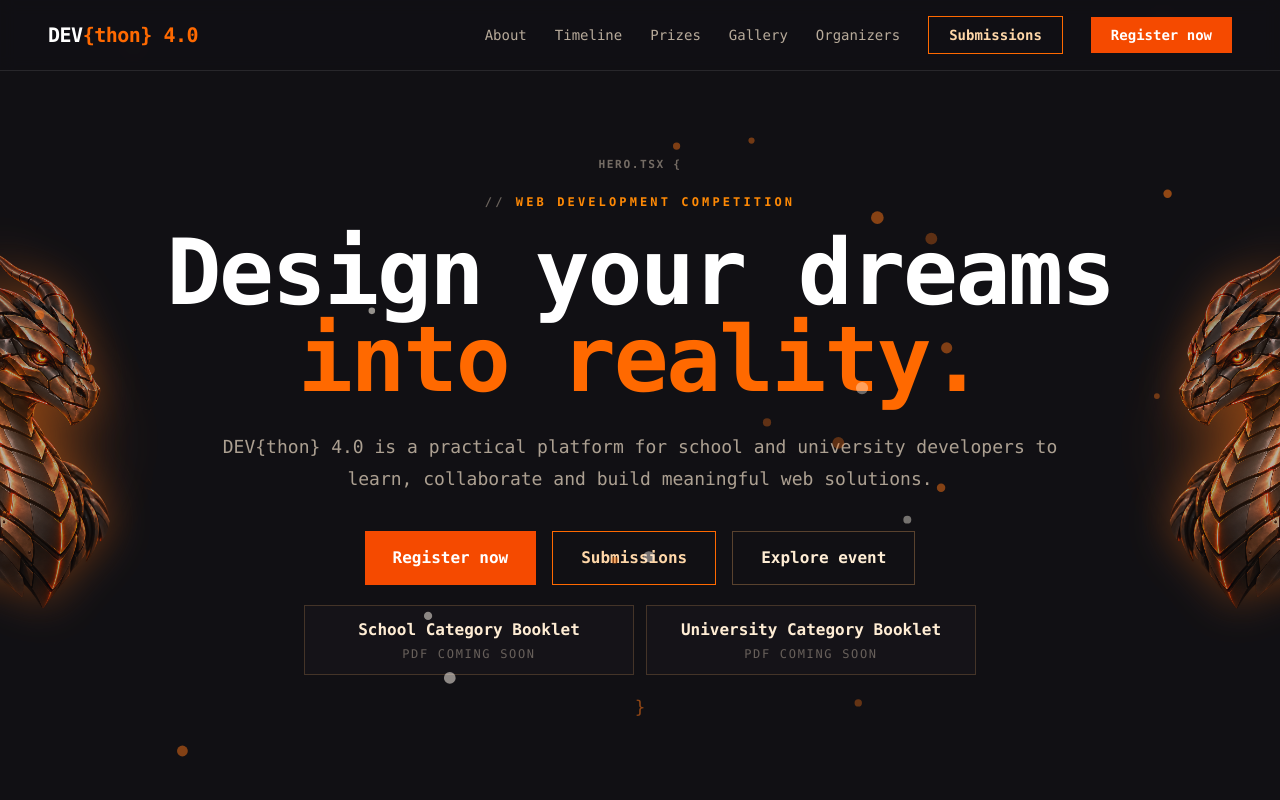
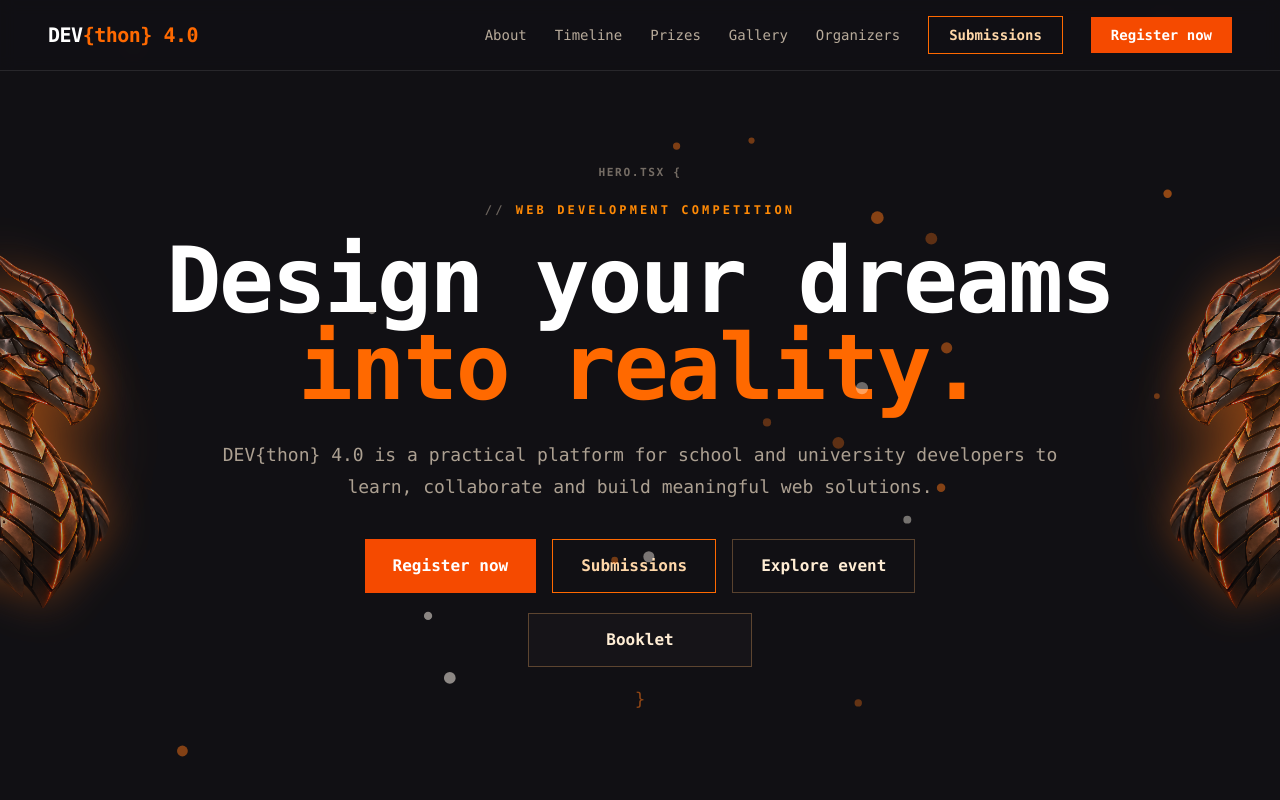
Before and after one commit to hirunjayalath/devthon-4.0-web, a React (Vite) app: page / in a window 1280 px wide. Shown: the top 800 px of the page. Built offline with nearby package versions, Linux system fonts and the light colour scheme; no server answers.

Commit message:
Replace booklet buttons with single Google Drive booklet link

```diff
--- a/src/HeroSection.tsx
+++ b/src/HeroSection.tsx
@@ -1,5 +1,8 @@
 import { DragonGuardian } from './DragonGuardian'
 import { triggerBuildSequence } from './heroExperienceEvents'
+
+const BOOKLET_DRIVE_URL = (import.meta.env.VITE_BOOKLET_DRIVE_URL as string | undefined)?.trim()
+  || 'https://drive.google.com/drive/folders/1O8vSp6vfekBMIT7CCKJNnURtoBPM2gzb?usp=sharing'
 
 export function HeroSection({ onRegister, onSubmit }: { onRegister: () => void; onSubmit: () => void }) {
   return (
@@ -32,25 +35,15 @@ export function HeroSection({ onRegister, onSubmit }: { onRegister: () => void;
             </button>
             <a href="#about" className="w-full border border-orange-300/30 px-6 py-3.5 font-bold text-orange-100 transition-colors hover:border-orange-400/60 sm:w-auto sm:px-7">Explore event</a>
           </div>
-          <div className="mx-auto mt-4 grid w-full max-w-sm gap-3 sm:mt-5 sm:max-w-2xl sm:grid-cols-2">
-            <button
-              type="button"
-              disabled
-              title="School Category Booklet PDF will be added soon"
-              className="cursor-not-allowed border border-orange-300/20 bg-[#171419]/80 px-5 py-3 text-orange-100/70"
+          <div className="mx-auto mt-4 flex w-full max-w-sm justify-center sm:mt-5 sm:max-w-none">
+            <a
+              href={BOOKLET_DRIVE_URL}
+              target="_blank"
+              rel="noopener noreferrer"
+              className="inline-block w-full border border-orange-300/30 bg-[#171419]/90 px-6 py-3.5 font-bold text-orange-100 transition-colors hover:border-orange-400/60 hover:bg-orange-500/10 sm:w-auto sm:min-w-[14rem] sm:px-7"
             >
-              <span className="block text-sm font-bold text-orange-100 sm:text-base">School Category Booklet</span>
-              <span className="mt-1 block text-xs uppercase tracking-[0.14em] text-orange-100/35">PDF coming soon</span>
-            </button>
-            <button
-              type="button"
-              disabled
-              title="University Category Booklet PDF will be added soon"
-              className="cursor-not-allowed border border-orange-300/20 bg-[#171419]/80 px-5 py-3 text-orange-100/70"
-            >
-              <span className="block text-sm font-bold text-orange-100 sm:text-base">University Category Booklet</span>
-              <span className="mt-1 block text-xs uppercase tracking-[0.14em] text-orange-100/35">PDF coming soon</span>
-            </button>
+              Booklet
+            </a>
           </div>
         </div>
       </div>
```
